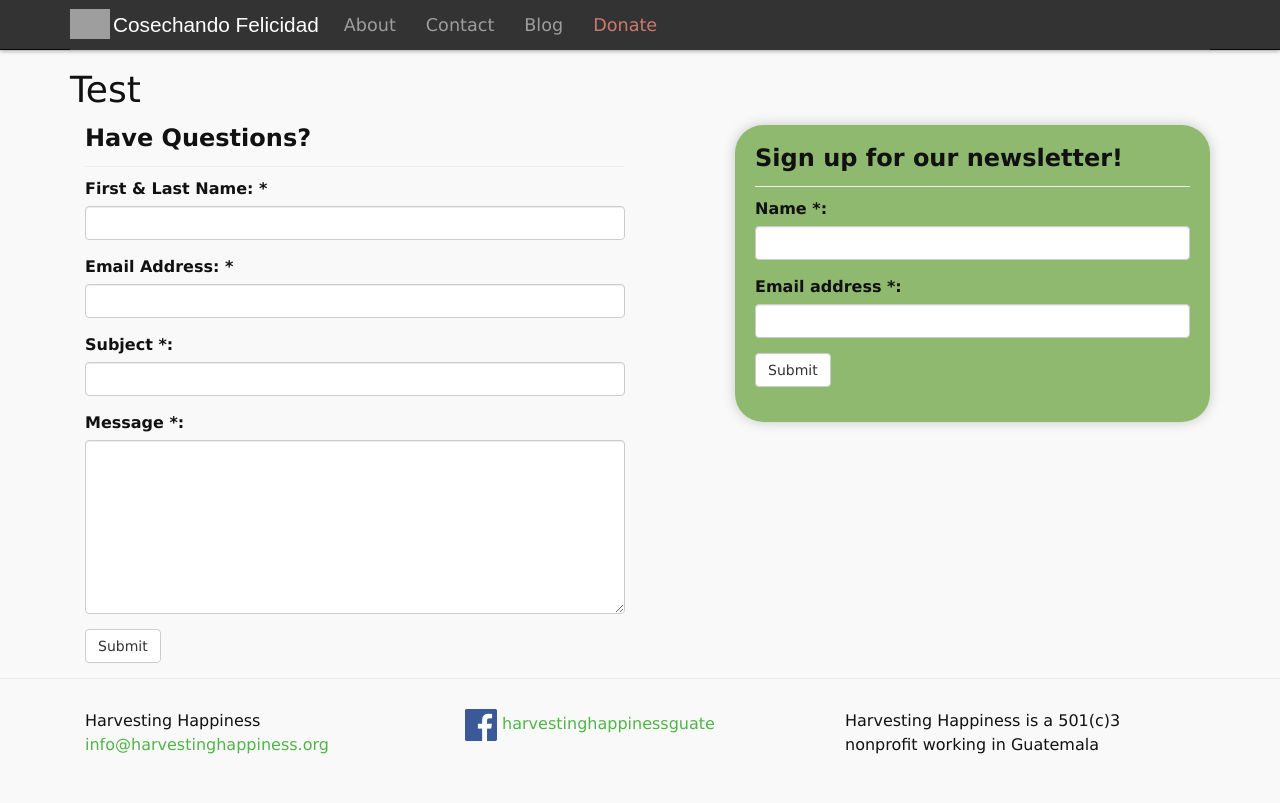
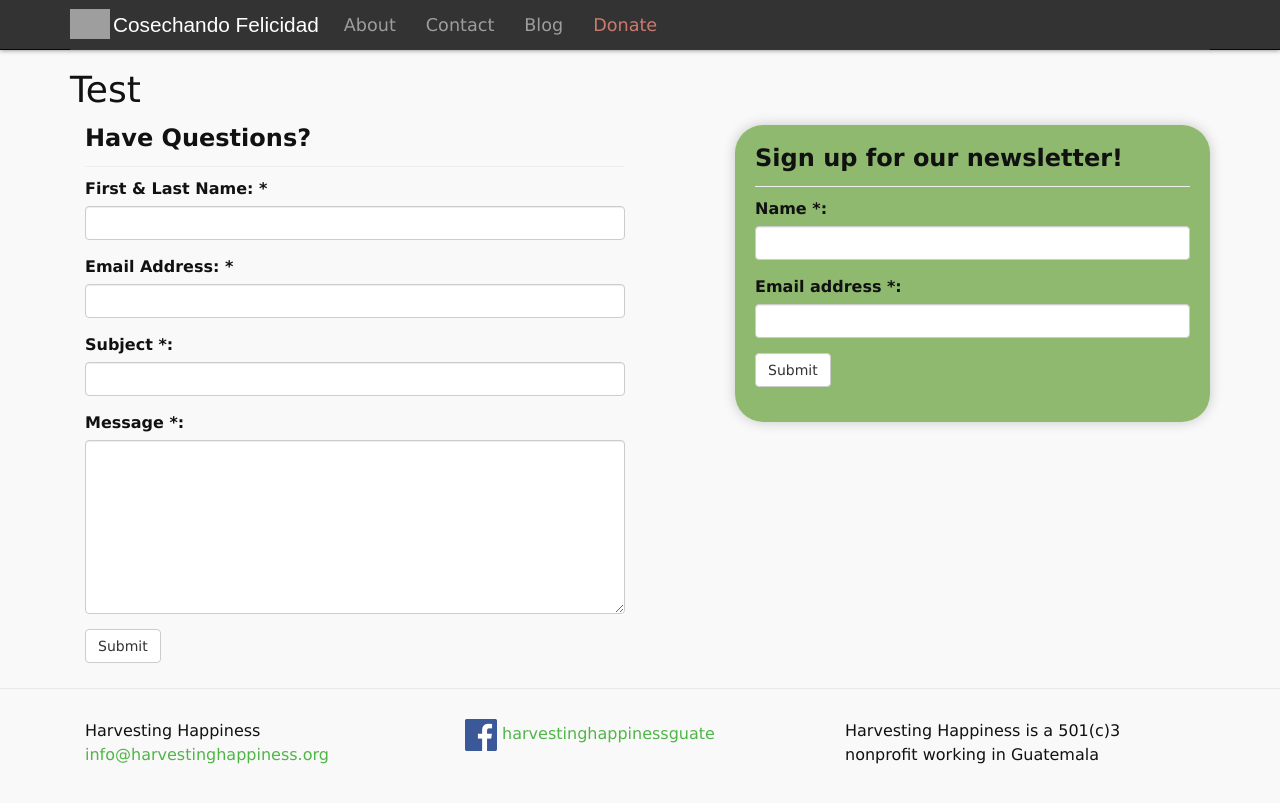
Before and after one commit to harvestinghappiness/harvestinghappiness.github.io, a Jekyll site: the page built from test.md, in a window 1280 px wide. Shown: the top 803 px of the page. Built offline with Jekyll 4.4.1, drawn with Linux system fonts in a browser that asks for light colours.

Commit message:
Update style.css

```diff
--- a/css/style.css
+++ b/css/style.css
@@ -214,6 +214,12 @@
   .nav li.active > a {
     border-bottom: 3px solid #cc7a6f;
   }
+  .col-sm-6 {
+    margin-bottom: 10px;
+  }
+  .col-sm-5 {
+    margin-bottom: 10px;
+  }
 }
 
 @media screen and (max-width: 420px) {
```
